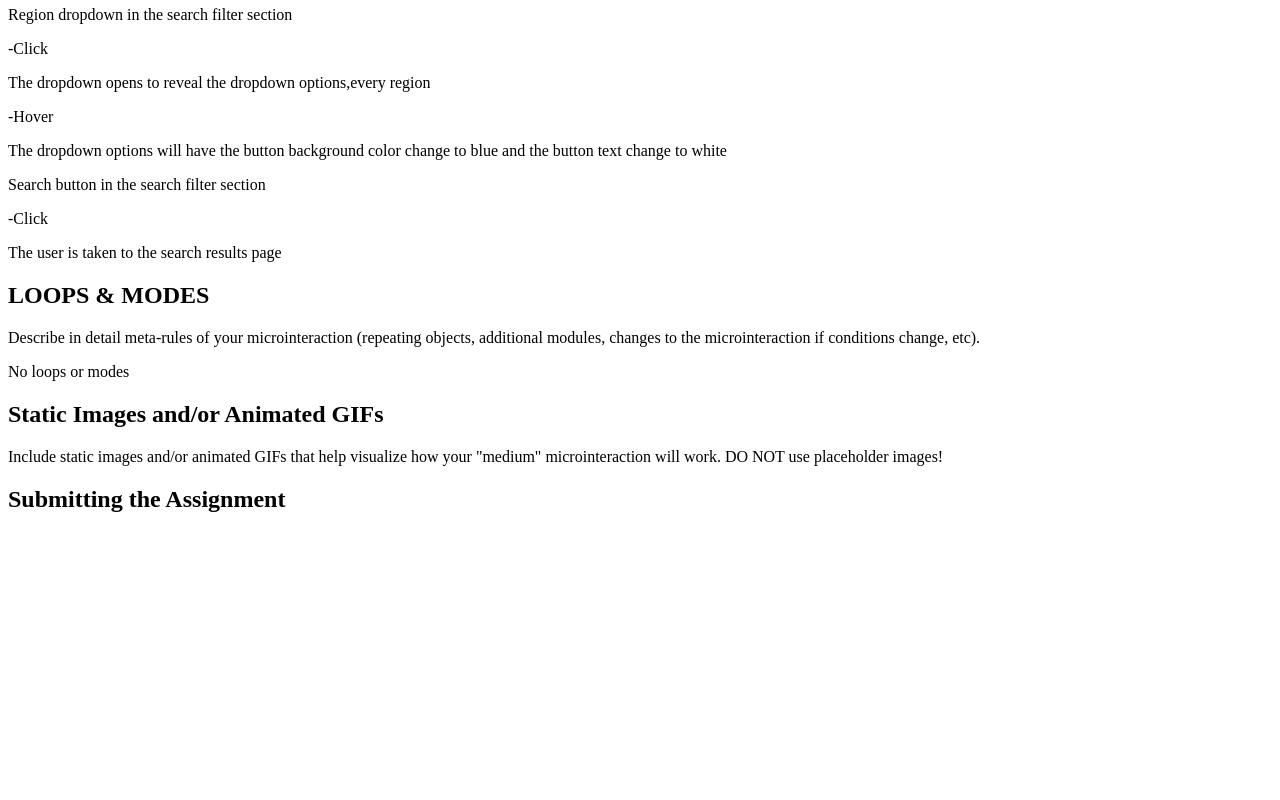
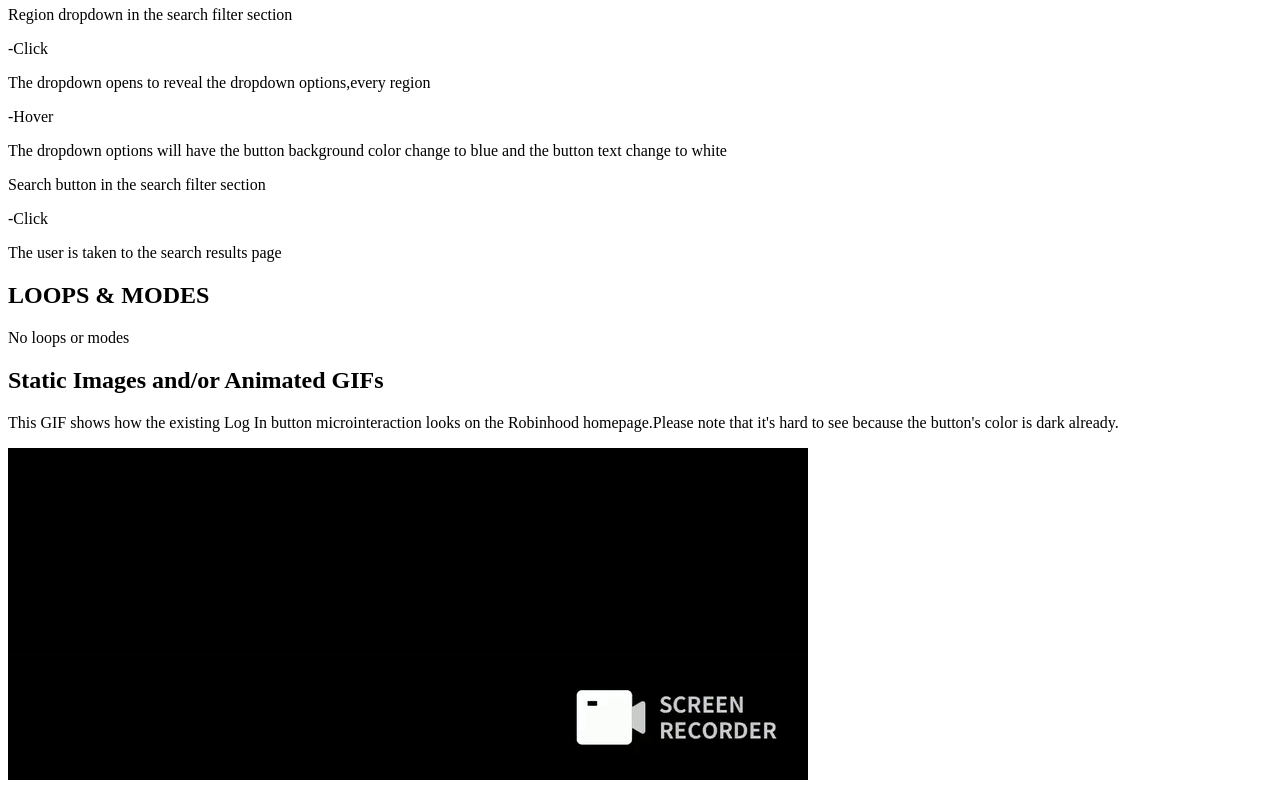
Before and after one commit to sanaawillacy/idm241-saw387, a plain HTML site: page beta/beta_description.html in a window 1280 px wide. Shown: the part 2687-3487 px from the top of the page. Before the commit the page ends 3220 px from the top, so only its background shows below. Drawn offline with Linux system fonts and the light colour scheme.

Commit message:
fixed the gif

```diff
--- a/beta/beta_description.html
+++ b/beta/beta_description.html
@@ -127,12 +127,12 @@
 
 
   <h2>LOOPS &amp; MODES</h2>
-  <p>Describe in detail meta-rules of your microinteraction (repeating objects, additional modules, changes to the microinteraction if conditions change, etc).</p>
   <p>No loops or modes</p>
+
   <h2>Static Images and/or Animated GIFs</h2>
-  <p>Include static images and/or animated GIFs that help visualize how your "medium" microinteraction will work. DO NOT use placeholder images!</p>
+  <p>This GIF shows how the existing Log In button microinteraction looks on the Robinhood homepage.Please note that it's hard to see because the button's color is dark already.</p>
+    <img src="UI_UX_Job_Boards_GIF.gif" alt="Animated GIF showing the UI/UX job search filter"/></p>
 
-  <h2>Submitting the Assignment</h2>
 </main>
 </html>
 
```
Also changed, not shown: beta/UI_UX_Job_Boards_GIF.gif (added).
